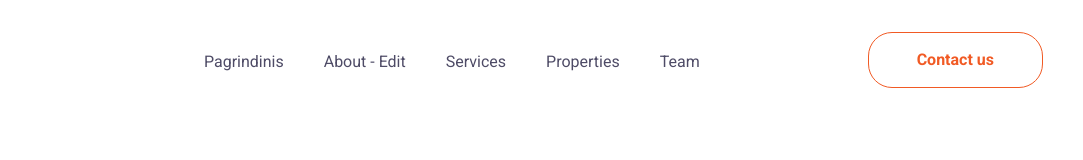
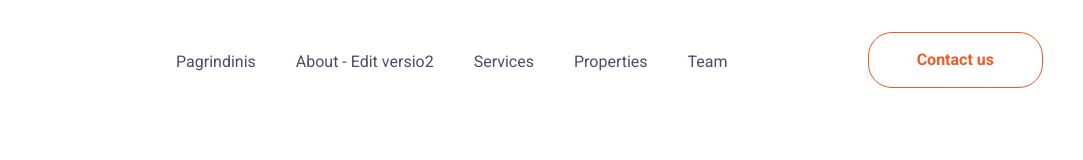
Before and after one commit to Sporcmen1992/Future_Project, a plain HTML site: page future_project/index.html in a window 1280 px wide. Shown: the full height of the page, 197-1280 px from the left. Drawn offline with Linux system fonts and the light colour scheme.

Commit message:
Update index.html

```diff
--- a/future_project/index.html
+++ b/future_project/index.html
@@ -23,7 +23,7 @@
 
                 <ul class="top-navigation__nav-links">
                     <li><a href="#">Pagrindinis</a></li>
-                    <li><a href="#">About - Edit</a></li>
+                    <li><a href="#">About - Edit versio2</a></li>
                     <li><a href="#">Services</a></li>
                     <li><a href="#">Properties</a></li>
                     <li><a href="#">Team</a></li>
```
